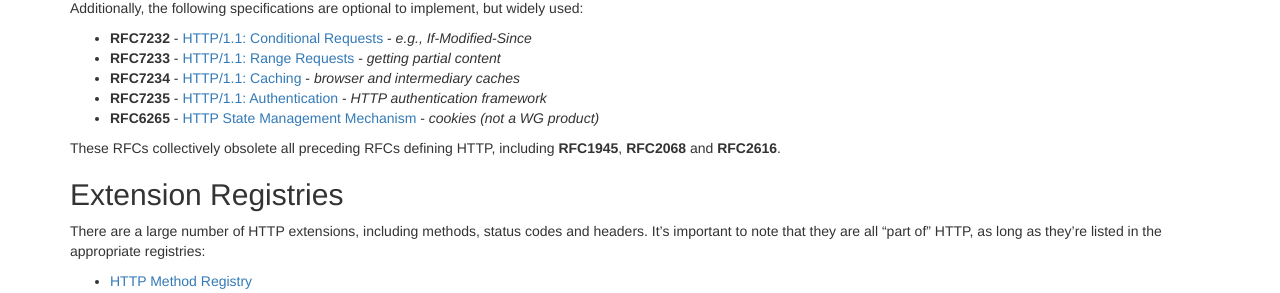
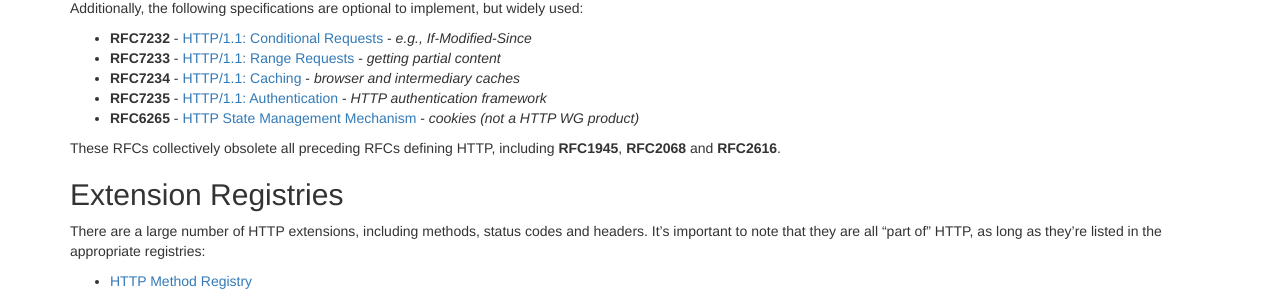
Before and after one commit to httpwg/httpwg.github.io, a Jekyll site: the page built from specs/index.md, in a window 1280 px wide. Shown: the part 345-638 px from the top of the page. Built offline with Jekyll 4.4.1, drawn with Linux system fonts in a browser that asks for light colours.

Commit message:
qualify WG

```diff
--- a/specs/index.md
+++ b/specs/index.md
@@ -16,7 +16,7 @@ Additionally, the following specifications are optional to implement, but widely
  * **RFC7233** - [HTTP/1.1: Range Requests](/specs/rfc7233.html) - *getting partial content*
  * **RFC7234** - [HTTP/1.1: Caching](/specs/rfc7234.html) - *browser and intermediary caches*
  * **RFC7235** - [HTTP/1.1: Authentication](/specs/rfc7235.html) - *HTTP authentication framework*
- * **RFC6265** - [HTTP State Management Mechanism](/specs/rfc6265.html) - *cookies (not a WG product)*
+ * **RFC6265** - [HTTP State Management Mechanism](/specs/rfc6265.html) - *cookies (not a HTTP WG product)*
 
 These RFCs collectively obsolete all preceding RFCs defining HTTP, including **RFC1945**, **RFC2068** and **RFC2616**.
 
```
